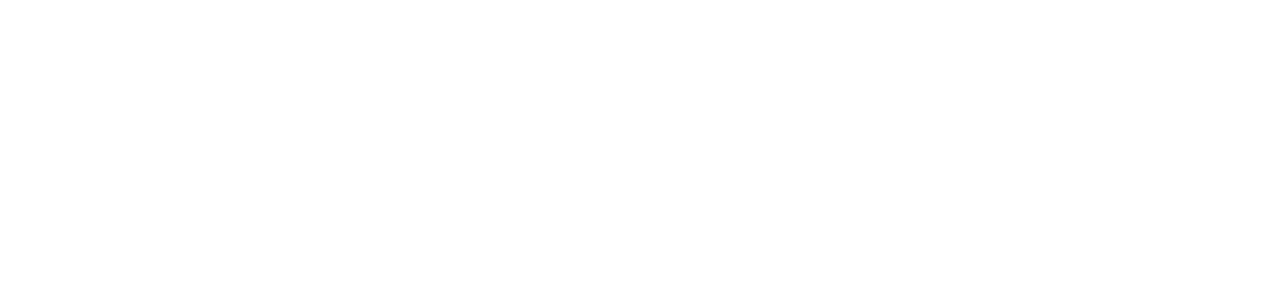
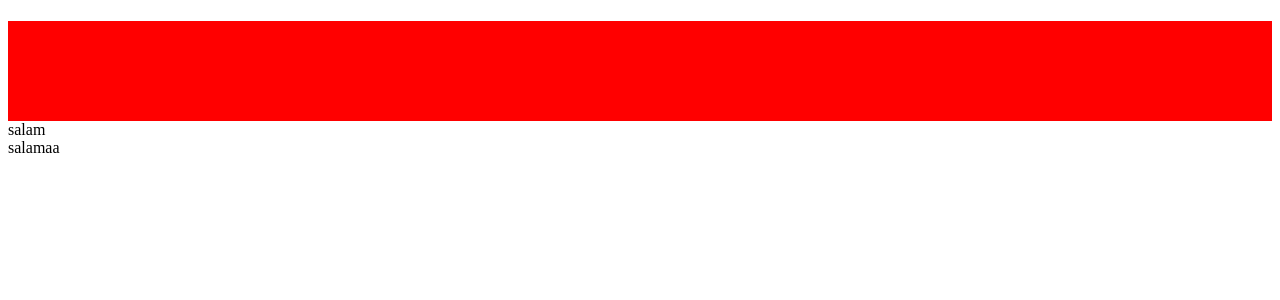
Before and after one commit to IsaAfandiyev/E-Commerce-Team-Project, a React (Create React App) app: page / in a window 1280 px wide. Shown: the top 300 px of the page. Built offline with nearby package versions, Linux system fonts and the light colour scheme.

Commit message:
added header components

```diff
--- a/package.json
+++ b/package.json
@@ -3,6 +3,10 @@
   "version": "0.1.0",
   "private": true,
   "dependencies": {
+    "@emotion/react": "^11.10.5",
+    "@emotion/styled": "^11.10.5",
+    "@mui/material": "^5.11.3",
+    "@mui/styled-engine-sc": "^5.11.0",
     "@testing-library/jest-dom": "^5.16.5",
     "@testing-library/react": "^13.4.0",
     "@testing-library/user-event": "^13.5.0",
@@ -10,6 +14,7 @@
     "react-css-modules": "^4.7.11",
     "react-dom": "^18.2.0",
     "react-scripts": "5.0.1",
+    "styled-components": "^5.3.6",
     "web-vitals": "^2.1.4"
   },
   "scripts": {
--- a/src/App.js
+++ b/src/App.js
@@ -1,5 +1,9 @@
+import Header from "./components/Header";
+
 function App() {
-	return <div className="App"></div>;
+	return <><Header></Header>
+	</>
+		;
 }
 
 export default App;
--- /dev/null
+++ b/src/components/Header/components/bottomHeader/index.js
@@ -0,0 +1,11 @@
+import React from 'react';
+
+const BottomHeader = () => {
+    return (
+        <div>
+salamaa
+        </div>
+    );
+};
+
+export default BottomHeader;
--- /dev/null
+++ b/src/components/Header/components/mainHeader/index.js
@@ -0,0 +1,11 @@
+import React from 'react';
+
+const MainHeader = () => {
+    return (
+        <div>
+salam
+        </div>
+    );
+};
+
+export default MainHeader;
--- /dev/null
+++ b/src/components/Header/components/topHeader/index.js
@@ -0,0 +1,11 @@
+import React from 'react';
+import styles from "./index.module.css"
+const TopHeader = () => {
+    return (
+        <div className={styles.container}>
+            <h1>hello world</h1>
+        </div>
+    );
+};
+
+export default TopHeader;
--- /dev/null
+++ b/src/components/Header/components/topHeader/index.module.css
@@ -0,0 +1,5 @@
+.container{
+    color: red;
+    height: 100px;
+    background-color: red;
+}
--- a/src/components/Header/index.js
+++ b/src/components/Header/index.js
@@ -0,0 +1,13 @@
+import React from 'react';
+import TopHeader from "./components/topHeader";
+import MainHeader from "./components/mainHeader";
+import BottomHeader from "./components/bottomHeader";
+const Header = () => {
+    return (<><TopHeader/>
+        <MainHeader/>
+        <BottomHeader/></>
+
+    );
+};
+
+export default Header;
```
Also changed, not shown: src/components/Header/components/bottomHeader/index.module.css (added), src/components/Header/components/mainHeader/index.module.css (added), 1 other file (tests, documents, lock files or other folders).
